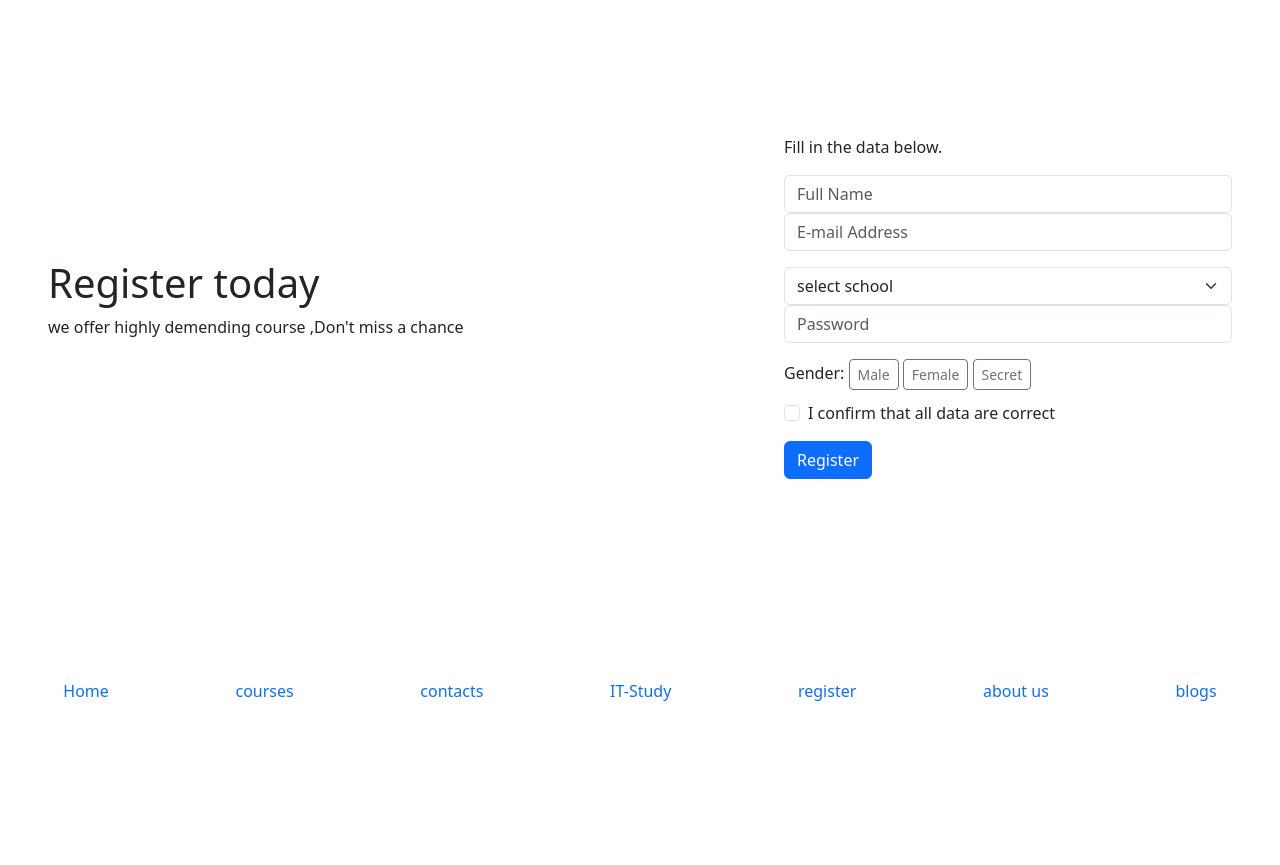
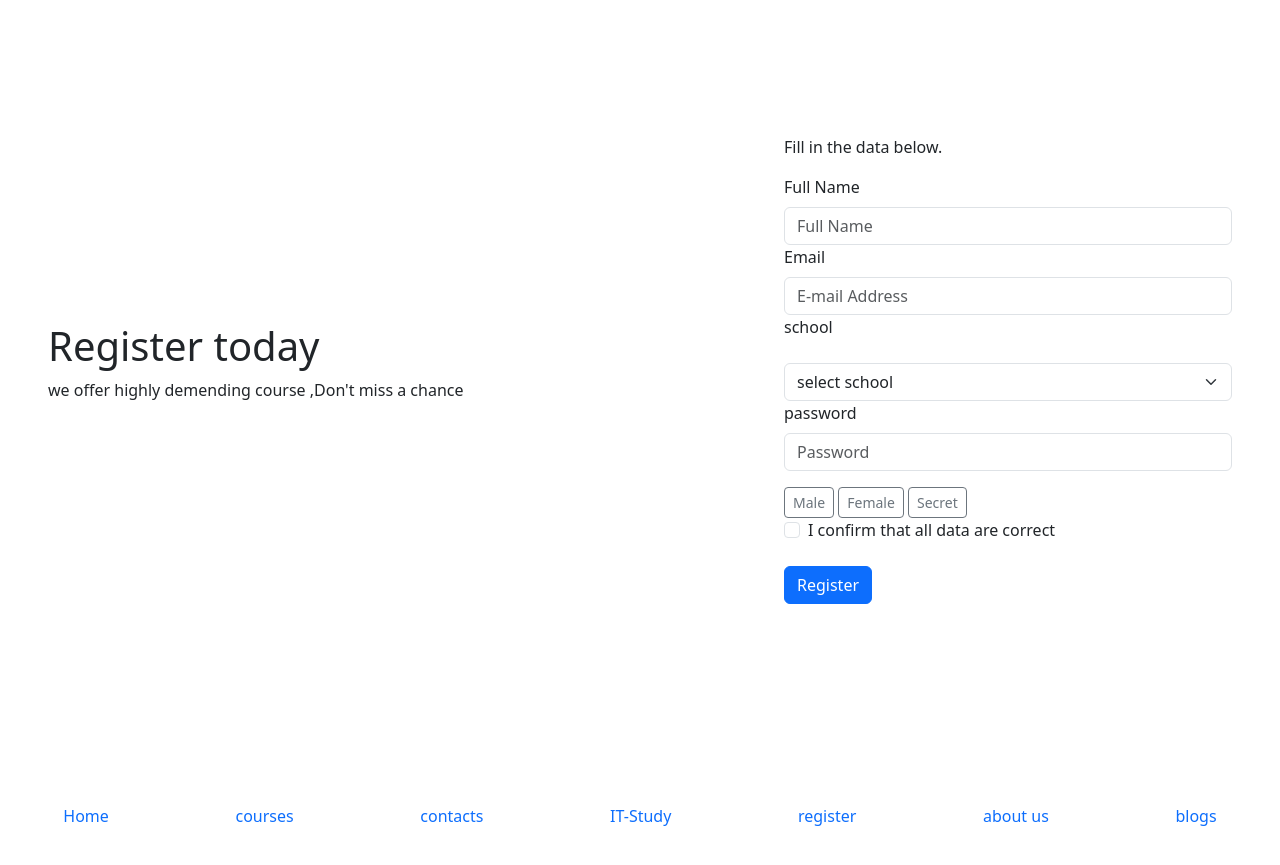
Before and after one commit to web-group-1/client, a website: page pages/signup.html in a window 1280 px wide. Shown: the part 85-950 px from the top of the page. Before the commit the page ends 892 px from the top, so only its background shows below. Drawn offline with nearby package versions, Linux system fonts and the light colour scheme.

Commit message:
final i think

```diff
--- a/pages/signup.html
+++ b/pages/signup.html
@@ -56,19 +56,22 @@
                             <form class="requires-validation" novalidate>
 
                                 <div class="col-md-12">
-                                   <input class="form-control" type="text" name="name" placeholder="Full Name" required>
+                                    <label class="form-label" for="form4Example0">Full Name</label>
+                                   <input class="form-control" id="form4Example0" type="text" name="name" placeholder="Full Name" required>
                                    <div class="valid-feedback">Username field is valid!</div>
                                    <div class="invalid-feedback">Username field cannot be blank!</div>
                                 </div>
 
                                 <div class="col-md-12">
-                                    <input class="form-control" type="email" name="email" placeholder="E-mail Address" required>
+                                    <label class="form-label" for="form4Example1">Email</label>
+                                    <input class="form-control" id="form4Example1" type="email" name="email" placeholder="E-mail Address" required>
                                      <div class="valid-feedback">Email field is valid!</div>
                                      <div class="invalid-feedback">Email field cannot be blank!</div>
                                 </div>
 
                                <div class="col-md-12">
-                                    <select class="form-select mt-3" required>
+                                   <label class="form-label" for="form4Example2">school</label>
+                                    <select id="form4Example2" class="form-select mt-3" required>
                                           <option selected disabled value="">select school</option>
                                           <option value="jweb">software Engineering</option>
                                           <option value="sweb">Electrical Engineering</option>
@@ -79,14 +82,15 @@
                                </div>
 
                                <div class="col-md-12">
-                                  <input class="form-control" type="password" name="password" placeholder="Password" required>
+                                <label class="form-label" for="form4Example3">password</label>
+                                  <input class="form-control" id="form4Example3" type="password" name="password" placeholder="Password" required>
                                    <div class="valid-feedback">Password field is valid!</div>
                                    <div class="invalid-feedback">Password field cannot be blank!</div>
                                </div>
 
 
                                <div class="col-md-12 mt-3">
-                                <label class="mb-3 mr-1" for="gender">Gender: </label>
+
 
                                 <input type="radio" class="btn-check" name="gender" id="male" autocomplete="off" required>
                                 <label class="btn btn-sm btn-outline-secondary" for="male">Male</label>
@@ -101,8 +105,9 @@
                                 </div>
 
                             <div class="form-check">
+                             <label class="form-label" for="invalidCheck">I</label>
                               <input class="form-check-input" type="checkbox" value="" id="invalidCheck" required>
-                              <label class="form-check-label">I confirm that all data are correct</label>
+                              <label class="form-check-label"> confirm that all data are correct</label>
                              <div class="invalid-feedback">Please confirm that the entered data are all correct!</div>
                             </div>
 
```
Also changed, not shown: pages/contacts.html (+4 -2 lines).
